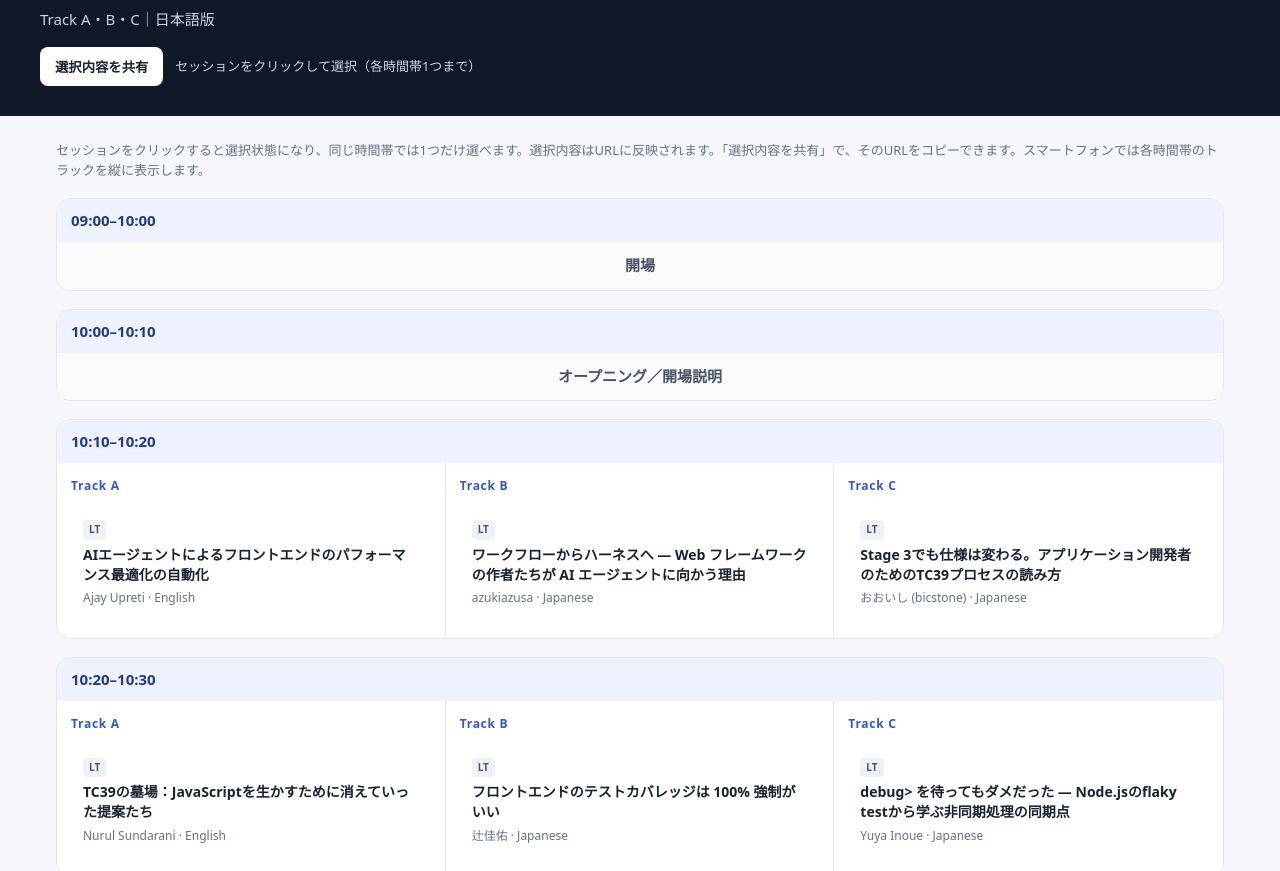
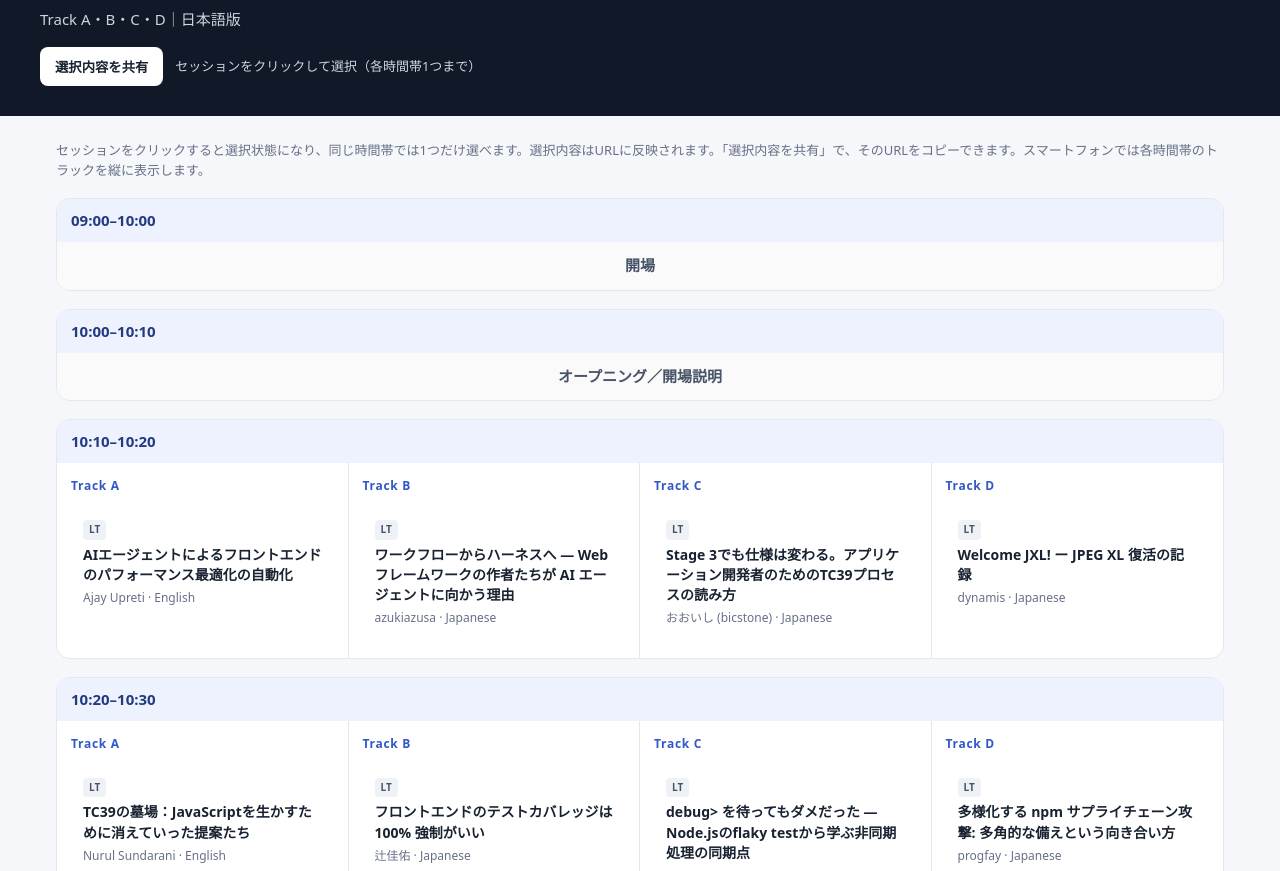
Before and after one commit to Hol1kgmg/jsconf-jp-2026-schedule-, a plain HTML site: page index.html in a window 1280 px wide. Shown: the part 81-952 px from the top of the page. Drawn offline with Linux system fonts and the light colour scheme.

Commit message:
Add Track D sessions and four-track layout

```diff
--- a/index.html
+++ b/index.html
@@ -14,7 +14,7 @@ main{max-width:1200px;margin:24px auto;padding:0 16px}
 .note{color:var(--muted);font-size:13px;margin:0 0 18px}
 .slot{margin:0 0 18px;background:var(--card);border:1px solid var(--line);border-radius:14px;overflow:hidden}
 .slot-head{padding:10px 14px;background:#eef2ff;color:#243b82;font-weight:750;display:flex;justify-content:space-between;gap:12px}
-.tracks{display:grid;grid-template-columns:repeat(3,minmax(0,1fr))}
+.tracks{display:grid;grid-template-columns:repeat(4,minmax(0,1fr))}
 .track{padding:14px;border-right:1px solid var(--line);min-width:0}.track:last-child{border:0}
 .track-name{font-size:12px;font-weight:800;letter-spacing:.06em;color:var(--accent);margin-bottom:8px}
 .event{padding:10px 0;border-top:1px solid var(--line)}.event:first-of-type{border-top:0}
@@ -28,7 +28,7 @@ a{color:inherit}
 </style>
 </head>
 <body>
-<header><div class="header-inner"><h1>JSConf JP 2026 スケジュール</h1><p>Track A・B・C｜日本語版</p><div class="header-actions"><button type="button" class="share-button" id="shareButton">選択内容を共有</button><span class="share-status" id="shareStatus" aria-live="polite">セッションをクリックして選択（各時間帯1つまで）</span></div></div></header>
+<header><div class="header-inner"><h1>JSConf JP 2026 スケジュール</h1><p>Track A・B・C・D｜日本語版</p><div class="header-actions"><button type="button" class="share-button" id="shareButton">選択内容を共有</button><span class="share-status" id="shareStatus" aria-live="polite">セッションをクリックして選択（各時間帯1つまで）</span></div></div></header>
 <main>
 <p class="note">セッションをクリックすると選択状態になり、同じ時間帯では1つだけ選べます。選択内容はURLに反映されます。「選択内容を共有」で、そのURLをコピーできます。スマートフォンでは各時間帯のトラックを縦に表示します。</p>
 <div id="schedule"></div>
@@ -41,19 +41,19 @@ const slots = [
 {time:"10:10–10:20",events:[
 ["LT","AIエージェントによるフロントエンドのパフォーマンス最適化の自動化","Ajay Upreti","English"],
 ["LT","ワークフローからハーネスへ — Web フレームワークの作者たちが AI エージェントに向かう理由","azukiazusa","Japanese"],
-["LT","Stage 3でも仕様は変わる。アプリケーション開発者のためのTC39プロセスの読み方","おおいし (bicstone)","Japanese"]]},
+["LT","Stage 3でも仕様は変わる。アプリケーション開発者のためのTC39プロセスの読み方","おおいし (bicstone)","Japanese"],["LT","Welcome JXL! ー JPEG XL 復活の記録","dynamis","Japanese"]]},
 {time:"10:20–10:30",events:[
 ["LT","TC39の墓場：JavaScriptを生かすために消えていった提案たち","Nurul Sundarani","English"],
 ["LT","フロントエンドのテストカバレッジは 100% 強制がいい","辻佳佑","Japanese"],
-["LT","debug> を待ってもダメだった — Node.jsのflaky testから学ぶ非同期処理の同期点","Yuya Inoue","Japanese"]]},
+["LT","debug> を待ってもダメだった — Node.jsのflaky testから学ぶ非同期処理の同期点","Yuya Inoue","Japanese"],["LT","多様化する npm サプライチェーン攻撃: 多角的な備えという向き合い方","progfay","Japanese"]]},
 {time:"10:30–10:40",events:[
 ["LT","あなたの言語をWasmGCなどにコンパイルする","Rikito Taniguchi","English"],
 ["LT","JavaScriptはシングルバイナリの夢を見るか","TOMIKAWA Sotaro","Japanese"],
-["LT","Math.sumPreciseから学ぶ、ECMAScript仕様の数値の種類","syumai","Japanese"]]},
+["LT","Math.sumPreciseから学ぶ、ECMAScript仕様の数値の種類","syumai","Japanese"],["LT","esmeta: ECMAScript仕様書を読む機械","yebis0942","Japanese"]]},
 {time:"10:40–10:50",events:[
 ["LT","Objectの比較と同一性を考える — ComparisonsからCompositesまで","jiko21","Japanese"],
 ["LT","Promiseの向こう側へコンテキストを届ける ― proposal-async-context","Kazuya Serizawa","Japanese"],
-["LT","Canvas 2D Context Next","森内建太 (@petamoriken)","Japanese"]]},
+["LT","Canvas 2D Context Next","森内建太 (@petamoriken)","Japanese"],["LT","Coding Agent のフロントエンドを、AsyncIterable と自作の pipe で宣言的に実装する","池奥裕太","Japanese"]]},
 {time:"10:50–11:00",shared:"休憩"},
 {time:"11:00–11:45",events:[
 ["キーノート","Brendan Eich インタビュー — JavaScript生誕30周年の振り返りとこれから","Brendan Eich","English"],null,null]},
@@ -69,42 +69,42 @@ const slots = [
 {time:"13:00–13:30",events:[
 ["セッション","HTML-in-Canvas APIで次世代のUIを構築する","Natalia Markoborodova、Thomas Nattestad","English"],
 ["セッション","CVEから紐解くJIT Exploit","nolu","Japanese"],
-["セッション","The Cost of the DOM ― jsdom / happy-dom とVitest Browser Modeの実行時間を分解する","ypresto","Japanese"]]},
+["セッション","The Cost of the DOM ― jsdom / happy-dom とVitest Browser Modeの実行時間を分解する","ypresto","Japanese"],["スポンサーセッション","LPをAI駆動開発するまでに得た反省と知見","プロダクト開発部 佐藤 莉帆／加藤 英嗣・ミイダス株式会社","Japanese"]]},
 {time:"13:30–14:00",events:[
 ["セッション","npm installでコンパイルさせない：ネイティブアドオンをなくす","Neeraj Pandey","English"],
 ["セッション","V8のArray.prototype.flatを最大約20倍速くするまでと、巨大OSSへの大規模コミットの道のり","Yuta Nishi","Japanese"],
-["セッション","AIがコードを書く時代、JavaScript開発者は何を書くのか？","Aileen Villanueva","English"]]},
+["セッション","AIがコードを書く時代、JavaScript開発者は何を書くのか？","Aileen Villanueva","English"],["スポンサーセッション","Slackエージェントが動き続けるVTuber配信アプリの裏側","AnotherBall Pte Ltd","Japanese"]]},
 {time:"14:00–14:10",shared:"休憩"},
 {time:"14:10–14:40",events:[
 ["セッション","Node.jsの設定に欠けているもの","Marco Ippolito","English"],
 ["セッション","AIフレンドリーなGenerative UIをJSXで","うひょ","Japanese"],
-["セッション","Oseo：SBCLスタイルのJavaScript/TypeScript AOTコンパイラ","洪 民憙","Japanese"]]},
+["セッション","Oseo：SBCLスタイルのJavaScript/TypeScript AOTコンパイラ","洪 民憙","Japanese"],["スポンサーセッション","チームワークなどの「人間力」をAIの背中を見て学ぼう","おぐえもん／サイボウズ株式会社","Japanese"]]},
 {time:"14:40–15:10",events:[
 ["セッション","あなたがやるはずのないJavaScriptのミス10選","Ondřej Žára","English"],
 ["セッション","Webメール開発を大幅に変えたJMAPというゲームチェンジャー","Wataru Morita (@tascript)","Japanese"],
-["スポンサーセッション","認証の先にあるAIセキュリティ: プロンプトに頼らない、エージェントの「意図」に基づく動的認可","Daizen Ikehara (@Neri78)／Auth0","Japanese"]]},
+["スポンサーセッション","認証の先にあるAIセキュリティ: プロンプトに頼らない、エージェントの「意図」に基づく動的認可","Daizen Ikehara (@Neri78)／Auth0","Japanese"],["スポンサーセッション","なぜ、ArkorのWebアプリは一瞬で動くのか？先読みとキャッシュの舞台裏","たろー／Arkor","Japanese"]]},
 {time:"15:10–15:20",shared:"休憩"},
 {time:"15:20–15:50",events:[
 ["セッション","WebMCPとWebAI：ChromeのネイティブAIツールを探る","Kevin Uehara","English"],
 ["セッション","ブラウザで変わるID連携 — EVPとFedCMが描く未来の認証","えーじ","Japanese"],
-["セッション","JS･WasmにもあるRustのアレ - コンポーネント間でやりとりするオブジェクトを管理する","山本悠滋","Japanese"]]},
+["セッション","JS･WasmにもあるRustのアレ - コンポーネント間でやりとりするオブジェクトを管理する","山本悠滋","Japanese"],["スポンサーセッション","Panda CSSにみる、ライブラリを直接importしないCSS in JSだからできること","k8o／株式会社ドワンゴ","Japanese"]]},
 {time:"15:50–16:20",events:[
 ["セッション","React Fiberの内部に迫る：内部スケジューラーがReactを形作る仕組み","Saman Abbasi","English"],
 ["セッション","Node.jsで覗くV8バイトコード：3つのJavaScript実験","ローランド リチャード","Japanese"],
-["スポンサーセッション","認証基盤の内製化に伴うフロントエンド開発について","choco／株式会社enechain","Japanese"]]},
+["スポンサーセッション","認証基盤の内製化に伴うフロントエンド開発について","choco／株式会社enechain","Japanese"],["スポンサーセッション","プラガブルで宣言的なソフトウェアファクトリーを支えるTypeScript","timakin／株式会社HelloCloud","Japanese"]]},
 {time:"16:20–16:30",shared:"休憩"},
 {time:"16:30–17:00",events:[
 ["セッション","あなたはすでにハッキングされている。まだ気づいていないだけだ。","Itai Satati","English"],
 ["セッション","Next.js Instant Navigations - JavaScriptによるWeb Navigationチューニング","akfm_sato","Japanese"],
-["スポンサーセッション","一人フロントエンド。Agentが全コードを書く時代の治安維持戦略","高橋 陽星／NCDC株式会社","Japanese"]]},
+["スポンサーセッション","一人フロントエンド。Agentが全コードを書く時代の治安維持戦略","高橋 陽星／NCDC株式会社","Japanese"],["スポンサーセッション","モノリシックなフロントエンドに境界を引いてコツコツ分割した話","外松俊尚／株式会社Linc’well","Japanese"]]},
 {time:"17:00–17:30",events:[
 ["セッション","TanStack Queryの間違った使い方","Neciu Dan","English"],
 ["セッション","開発における リズムと一貫性","kinocoboy","Japanese"],
-["スポンサーセッション","クーガー株式会社","クーガー株式会社","Japanese"]]},
+["スポンサーセッション","クーガー株式会社","クーガー株式会社","Japanese"],["スポンサーセッション","4LT Mix: 自然言語起点のE2Eテスト基盤 / AI時代のドメイン固有UIレイヤー / 93-Field Dynamic Form / Rails to Next.js Without a Big Bang","seito, locol, Darren, Alghi／株式会社マネーフォワード","Japanese / English"]]},
 {time:"17:30–18:00",events:[
 ["セッション","あなたのNode.jsアプリは嘘をついている：axiosから学んだこと","Jessie","English"],
 ["スポンサーセッション","npmパッケージの全量解析から学ぶソフトウェアサプライチェーン攻撃の実態と、開発者・メンテナ観点の守り方","taiga／GMO Flatt Security株式会社","Japanese"],
-["スポンサーセッション","Vercel Functionsの舞台裏","Seiya Nuta／Vercel","Japanese"]]},
+["スポンサーセッション","Vercel Functionsの舞台裏","Seiya Nuta／Vercel","Japanese"],["スポンサーセッション","useReducerで実現する、堅牢で拡張可能なスプシ風コンポーネント設計","yata／株式会社LayerX","Japanese"]]},
 {time:"18:00–18:10",shared:"休憩"},
 {time:"18:10–18:15",events:[
 ["スポンサーLT","正しくWeb サイトを守るためのコンテンツセキュリティーポリシー","Hina Nakahira／Arkor","Japanese"],null,null]},
@@ -130,11 +130,11 @@ const slots = [
 ["スポンサーLT","「脆弱性」と「悪性」に同時に立ち向かう、現代のプロダクトセキュリティ","toyojuni／GMO Flatt Security株式会社","Japanese"],null,null]},
 {time:"19:05–19:10",events:[
 ["スポンサーLT","AIにスキルシートを書かせる前に、知っておきたいこと。","齋 伶奈／株式会社EVERLANE","Japanese"],null,null]},
-{time:"19:10–19:20",events:[["会場準備","Room A Close（懇親会準備）","", ""],["休憩","","",""],["休憩","","",""]]},
+{time:"19:10–19:20",events:[["会場準備","Room A Close（懇親会準備）","", ""],["休憩","","",""],["休憩","","",""],["休憩","","",""]]},
 {time:"19:20–19:50",events:[null,["キーノート","基調講演2：そう、私はハッキングされた——被害から学んだこと","Josh Junon","English"],null]},
 {time:"19:50–21:30",shared:"懇親会"}
 ];
-const names=["Track A","Track B","Track C"];
+const names=["Track A","Track B","Track C","Track D"];
 const esc=s=>String(s??"").replace(/[&<>"']/g,c=>({"&":"&amp;","<":"&lt;",">":"&gt;",'"':"&quot;","'":"&#39;"}[c]));
 const root=document.getElementById("schedule");
 const selected=new Map();
@@ -157,7 +157,7 @@ function writeSelection(){
 function render(){
  root.innerHTML=slots.map((slot,slotIndex)=>{
   const shared=slot.shared?'<div class="shared">'+esc(slot.shared)+'</div>':'';
-  const tracks=slot.events?'<div class="tracks">'+slot.events.map((e,trackIndex)=>{
+  const tracks=slot.events?'<div class="tracks">'+[0,1,2,3].map(trackIndex=>{ const e=slot.events[trackIndex];
    const chosen=selected.get(slotIndex)===trackIndex;
    return '<section class="track"><div class="track-name">'+names[trackIndex]+'</div>'+(e?'<article class="event selectable'+(chosen?' selected':'')+'" role="button" tabindex="0" aria-pressed="'+chosen+'" data-slot="'+slotIndex+'" data-track="'+trackIndex+'"><span class="tag">'+esc(e[0])+'</span><h3>'+esc(e[1])+'</h3><div class="meta">'+esc(e[2])+(e[3]?' · '+esc(e[3]):'')+'</div></article>':'<div class="empty">—</div>')+'</section>';
   }).join('')+'</div>':'';
```
